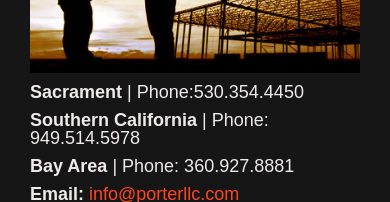
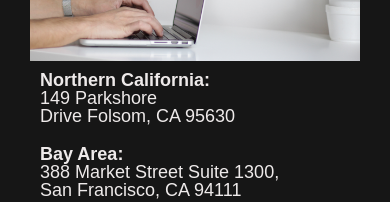
Before and after one commit to Md7113/Porter-LLC, a React (Create React App) app: page /contact in a window 390 px wide. Shown: the part 1366-1568 px from the top of the page. Built offline with nearby package versions, Linux system fonts and the light colour scheme; a web font is replaced by a local one.

Commit message:
added a new photo to contact and changed phone number to address

```diff
--- a/src/components/header/Header.js
+++ b/src/components/header/Header.js
@@ -35,7 +35,7 @@ function Header() {
 				<div className={`${endVideo}`}>
 					<video
 						src={logoVideo}
-						onEnded={handleVideoEnd}
+						// onEnded={handleVideoEnd}
 						autoPlay
 						muted
 						preload="auto"
--- a/src/css/header/Header.css
+++ b/src/css/header/Header.css
@@ -15,6 +15,7 @@
 .logoVid{
 	margin: -5% -2% 0 0;
 	height: 85px;
+	border: solid 1px var(--porter_black);
 }
 .logoVid video{
 	height: 100%;
--- a/src/css/pages/AboutUs.css
+++ b/src/css/pages/AboutUs.css
@@ -1,18 +1,17 @@
-.AboutUsPage{
+.aboutUsPage{
     background-color: var(--ebb_white);
     padding: 2% 5%;
     width: 100%;
-    /* height: calc(); */
 }
 
-.AboutUsPage h1{
+.aboutUsPage h1{
     color: var(--porter_black);
     font-size: 65px;
     border-top: 8px solid var(--porter_black);
     margin-bottom: 20px;
 }
 
-.AboutContainer {
+.aboutContainer {
  font-family: var(--text_font);
  padding-top: 40px;
  border-top: 3px solid var(--porter_black);
@@ -22,7 +21,11 @@
  display: flex;
 }
 
-.AboutContainer img{
+.aboutContainer img{
     width: 68vw;
+    object-fit: contain;
     margin-left: 40px;
 }
+.aboutContent p {
+    margin-bottom: 30px;
+}
--- a/src/css/pages/Contact.css
+++ b/src/css/pages/Contact.css
@@ -1,6 +1,7 @@
 .contactMe {
 	width: 100vw;
 	height: calc(100vh - 128px);
+	/* height: 100%; */
 	background-color: var(--ebb_white);
 	padding-top: 40px;
 }
@@ -18,7 +19,6 @@
 .contactBox {
 	border-top: 3px solid var(--porter_black);
 	width: 60%;
-	/* min-width: 490px; */
 	margin: 0 40px 0 5%;
 	padding-top: 40px;
 }
@@ -32,7 +32,6 @@
 	padding: 20px;
 	margin: 20px;
 	width: 40%;
-	/* min-width: 300px; */
 }
 .input:focus {
 	outline: 2px solid var(--red_orange);
@@ -69,11 +68,17 @@
 	margin-top: 20px;
 	width: 100%;
 }
-.businessInfoContact div {
-	margin-top: 10px;
+.businessContactInfo{
+	display: flex;
+	flex-wrap: wrap;
+	justify-content: space-between;
+}
+.businessContactInfo div {
+	margin: 10px;
 	font-size: 18px;
+	width: 250px;
 }
-.businessInfoContact span {
+.businessContactInfo span {
 	font-weight: 900;
 	color: var(--porter_black);
 }
@@ -85,8 +90,18 @@
 .aTag {
 	color: var(--red_orange);
 }
-
+@media screen and (max-width: 1800px){
+	.contactMe {
+		height: 100%;
+	}
+}
 @media screen and (max-width: 1660px) {
+	.contactMe {
+		width: 100vw;
+		height: 100%;
+		background-color: var(--ebb_white);
+		padding-top: 40px;
+	}
  .contactBox{
 	width: 100vw;
 	display: flex;
@@ -112,10 +127,11 @@
 	color: var(--red_orange);
 	border-radius: 5px;
 }
-.businessInfoContact {
+.businessContactInfo {
+	width: 100%;
 	color: var(--ebb_white);
 }
-.businessInfoContact span{
+.businessContactInfo span{
 	color: var(--ebb_white);
 }
 .inputTextArea {
--- a/src/pages/AboutUs.js
+++ b/src/pages/AboutUs.js
@@ -4,34 +4,18 @@ import About_img from '../images/about-us.png';
 
 const About_Us_Page = () => {
 	return (
-			<div className="AboutUsPage">
+			<div className="aboutUsPage">
 				<h1>ABOUT US</h1>
-				<div className="AboutContainer">
-					<div className="AboutContent">
+				<div className="aboutContainer">
+					<div className="aboutContent">
 						<p>
-							Porter is a team of some of the most adept construction and
-							program managers in the industry. We came together in 2006 under a
-							common vision to see a future of stronger communities and a world
-							built on purpose. Our wealth of expertise is with you every step
-							of the way from planning and evaluation, to design and
-							engineering, to construction and beyond. From vision to reality,
-							we provide seamless integration solutions for complex programs at
-							any scale.
+						Porter is a team of some of the most adept project managers in the multiple industries. We came together in 2006 under a common vision—to see a future of stronger communities and a world built on purpose. Our wealth of expertise is with you every step of the way—from planning and evaluation, to design and engineering, to construction and beyond. From vision to reality, we provide seamless integration solutions for complex programs at any scale.
 						</p>
-                        <br />
 						<p>
-							Our mission is to enrich lives through the relationships we forge
-							and the legacy we build together. We see our partners as members
-							of our team growing through the challenges we face and the
-							victories we achieve. We have the experience to adapt, the vision
-							to see change on the horizon, and the courage to make the right
-							decisions at the right time
+						Our mission is to enrich lives through the relationships we forge and the legacy we build together. We see our partners as members of our team—growing through the challenges we face and the victories we achieve. We have the experience to adapt, the vision to see change on the horizon, and the courage to make the right decisions at the right time.
 						</p>
-                        <br />
 						<p>
-							Our unmatched decades of experience are brought to bear on every
-							program we manage. Whatever stage you\'re in, Porter can deliver
-							exceptional results. Partner with us today
+						Our unmatched decades of experience are brought to bear on every program we manage. Whatever stage you’re in, Porter will deliver exceptional results.
 						</p>
 					</div>
 					<img src={About_img} alt= ''/>
--- a/src/pages/Contact.js
+++ b/src/pages/Contact.js
@@ -1,6 +1,7 @@
 import React, { useState, useRef } from 'react';
 import { checkPhoneNumber, validateEmail } from '../utils/helpers';
-import contactImg from '../images/shaking-hands-sm.jpg';
+// import contactImg from '../images/shaking-hands-sm.jpg';
+import contactImg from '../images/contact_us.jpg';
 import '../css/pages/Contact.css';
 import sWal from 'sweetalert';
 import emailjs from '@emailjs/browser';
@@ -140,7 +141,7 @@ export default function Contact() {
 				}
 			);
 
-	    // resets the input field
+		// resets the input field
 		setFirstName('');
 		setLastName('');
 		setMessage('');
@@ -241,19 +242,25 @@ export default function Contact() {
 				</form>
 				<div className="imgContactInfoContainer">
 					<img src={contactImg} alt="" />
-					<div className="businessInfoContact">
+					<div className="businessContactInfo">
 						<div>
-							<span>Sacrament</span> | Phone:530.354.4450
+							<span>Northern California: </span>
+							<p> 149 Parkshore </p>
+							<p>Drive Folsom, CA 95630</p>
 						</div>
 						<div>
-							<span>Southern California</span> | Phone: 949.514.5978
+							<span>Bay Area: </span>
+							<p>388 Market Street Suite 1300,</p>
+							<p> San Francisco, CA 94111</p>
 						</div>
 						<div>
-							<span>Bay Area</span> | Phone: 360.927.8881
+							<span>Southern California:</span>{' '}
+							<p>516 N Sepulveda Blvd </p>
+							<p> Manhattan Beach, CA 90266</p>
 						</div>
 						<div>
 							<a className="aTag" href="mailto:info@porterllc.com">
-								<span>Email:</span> info@porterllc.com
+								<span>Email:</span> <p>info@porterllc.com</p>
 							</a>
 						</div>
 					</div>
```
Also changed, not shown: src/images/contact_us.jpg (added).
